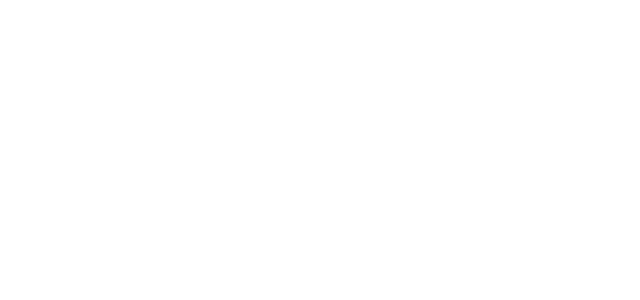
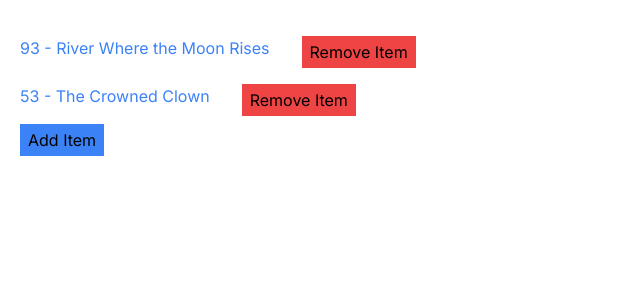
Before and after one commit to biswa7064/zustand-ts, a Next.js app: page / in a window 1280 px wide. Shown: the top 300 px of the page, without its empty margins (0-640 px from the left). Built offline with nearby package versions, Linux system fonts and the light colour scheme.

Commit message:
feat: simple use of immer produce

```diff
--- a/package.json
+++ b/package.json
@@ -15,6 +15,7 @@
     "autoprefixer": "10.4.14",
     "eslint": "8.46.0",
     "eslint-config-next": "13.4.12",
+    "immer": "^10.0.2",
     "next": "13.4.12",
     "postcss": "8.4.27",
     "react": "18.2.0",
--- a/src/app/layout.tsx
+++ b/src/app/layout.tsx
@@ -1,9 +1,7 @@
 "use client"
-import { useToggleState } from "@/store/toggleStore"
 import "./globals.css"
 import type { Metadata } from "next"
 import { Inter } from "next/font/google"
-import { useEffect } from "react"
 
 const inter = Inter({ subsets: ["latin"] })
 
@@ -17,26 +15,24 @@
 }: {
   children: React.ReactNode
 }) {
-  const { isChecked } = useToggleState()
-  useEffect(() => {
-    let isMount = true
-    if (isChecked && isMount) {
-      document.documentElement.setAttribute(
-        "data-mode",
-        isChecked ? "dark" : "light"
-      )
-      document.documentElement.className = isChecked ? "dark" : "light"
-    }
-    return () => {
-      isMount = false
-      document.documentElement.removeAttribute("data-mode")
-    }
-  }, [isChecked])
+  // const { isChecked } = useToggleState()
+  // useEffect(() => {
+  //   let isMount = true
+  //   if (isChecked && isMount) {
+  //     document.documentElement.setAttribute(
+  //       "data-mode",
+  //       isChecked ? "dark" : "light"
+  //     )
+  //     document.documentElement.className = isChecked ? "dark" : "light"
+  //   }
+  //   return () => {
+  //     isMount = false
+  //     document.documentElement.removeAttribute("data-mode")
+  //   }
+  // }, [isChecked])
   return (
-    <html lang="en" data-mode="light">
-      <body className={`${inter.className} h-full dark:bg-black`}>
-        {children}
-      </body>
+    <html lang="en">
+      <body className={`${inter.className}`}>{children}</body>
     </html>
   )
 }
--- a/src/app/page.tsx
+++ b/src/app/page.tsx
@@ -1,3 +1,50 @@
+"use client"
+import { useEffect } from "react"
+import {
+  useImmerActionSelector,
+  useImmerStateSelector,
+} from "@/store/immerStore"
+
 export default function Home() {
-  return <main className="flex"></main>
+  const { items } = useImmerStateSelector()
+  const { addItem, getItems, removeItem } = useImmerActionSelector()
+  console.log({ items })
+  useEffect(() => {
+    let isMount = true
+    if (isMount) {
+      getItems()
+    }
+    return () => {
+      isMount = false
+    }
+  }, [])
+
+  return (
+    <div className="flex flex-col gap-2 p-5">
+      <div className="flex flex-col">
+        {items.map((item) => (
+          <div className="flex gap-[2rem] mt-[1em]" key={item.id}>
+            <p className="text-blue-500">{item.id + " - " + item.name}</p>
+            <button
+              className="px-2 py-1 bg-red-500 w-fit"
+              onClick={() => removeItem(item?.id)}
+            >
+              Remove Item
+            </button>
+          </div>
+        ))}
+      </div>
+      <button
+        className="px-2 py-1 bg-blue-500 w-fit"
+        onClick={() =>
+          addItem({
+            id: Math.floor(Math.random() * 100),
+            name: "River Where the Sun Rises",
+          })
+        }
+      >
+        Add Item
+      </button>
+    </div>
+  )
 }
--- a/src/components/PokeComponent.tsx
+++ b/src/components/PokeComponent.tsx
@@ -14,7 +14,7 @@
   errMsg,
 }) => {
   const { isChecked } = useToggleState()
-
+  console.log({ isChecked })
   return (
     <div>
       {isLoadingPokes ? (
--- /dev/null
+++ b/src/store/immerStore.ts
@@ -0,0 +1,54 @@
+import { StoreType } from "@/types"
+import { produce, Draft } from "immer"
+import { create } from "zustand"
+const arr = [
+  {
+    id: Math.floor(Math.random() * 100),
+    name: "River Where the Moon Rises",
+  },
+  {
+    id: Math.floor(Math.random() * 100),
+    name: "The Crowned Clown",
+  },
+]
+
+type ArrItemType = (typeof arr)[0]
+
+interface ImmerStateType {
+  items: typeof arr
+}
+
+interface ImmerActionType {
+  getItems: () => void
+  addItem: (item: (typeof arr)[0]) => void
+  removeItem: (id: number) => void
+}
+
+export type ImmerStoreType = StoreType<ImmerStateType, ImmerActionType>
+
+const useImmerStore = create<ImmerStoreType>((set) => ({
+  items: [],
+  actions: {
+    getItems: () => {
+      set({ items: arr })
+    },
+    addItem: (payload: ArrItemType) => {
+      set(
+        produce((draft: Draft<ImmerStateType>) => {
+          draft.items.push(payload)
+        })
+      )
+    },
+    removeItem: (id: number) => {
+      set(
+        produce((draft: Draft<ImmerStateType>) => ({
+          items: draft.items.filter((item) => item.id !== id),
+        }))
+      )
+    },
+  },
+}))
+
+export const useImmerStateSelector = () => useImmerStore((state) => state)
+export const useImmerActionSelector = () =>
+  useImmerStore((state) => state.actions)
--- a/tailwind.config.js
+++ b/tailwind.config.js
@@ -1,6 +1,6 @@
 /** @type {import('tailwindcss').Config} */
 module.exports = {
-  darkMode: ["class", '[data-mode="dark"]'],
+  // darkMode: ["class", '[data-mode="dark"]'],
   content: [
     "./src/pages/**/*.{js,ts,jsx,tsx,mdx}",
     "./src/components/**/*.{js,ts,jsx,tsx,mdx}",
```
Also changed, not shown: 1 other file (tests, documents, lock files or other folders).
